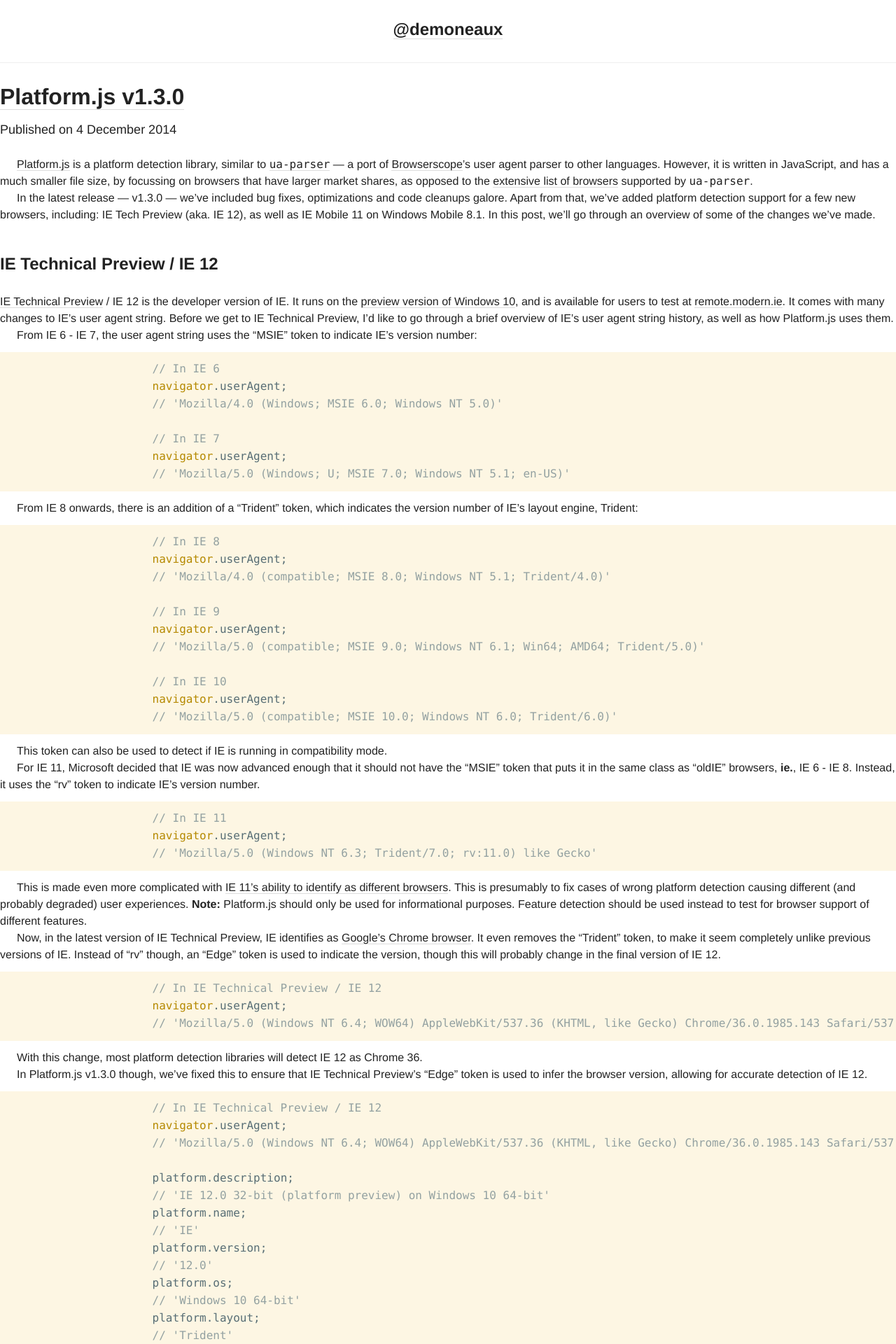
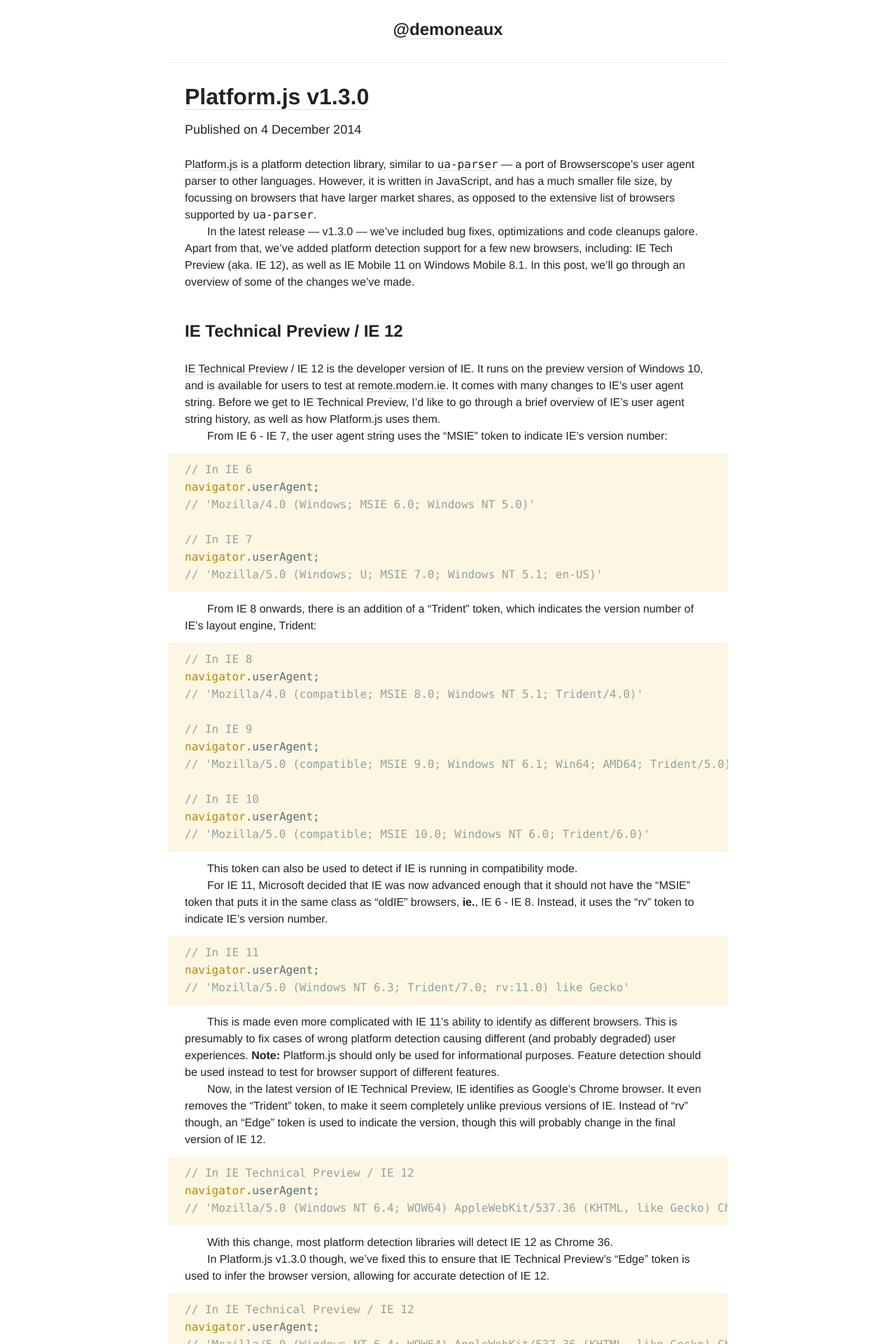
Before and after one commit to bnjmnt4n/site, a Jekyll site: the page built from _posts/2014-12-4-platform.js-v1.3.0.md, in a window 1280 px wide. Shown: the top 1920 px of the page at 70% size. Built offline with Jekyll 4.4.1, drawn with Linux system fonts in a browser that asks for light colours.

Commit message:
Add default `layout` and `html_id` and change theme.

```diff
--- a/_config.yml
+++ b/_config.yml
@@ -6,6 +6,14 @@
   - "LICENSE"
   - "README.md"
 permalink: "/blog/:title/"
+defaults:
+  -
+    scope:
+      path: ""
+      type: "posts"
+    values:
+      layout: "post"
+      html_id: "post"
 gems:
   - "jekyll-last-modified-at"
   - "jekyll-sitemap"
--- a/_layouts/post.html
+++ b/_layouts/post.html
@@ -1,8 +1,6 @@
 ---
 layout: default
-html_id: post
 ---
-{% assign page.html_id = 'post' %}
 <article>
   <header>
   {% assign post = page %}
--- a/main.css
+++ b/main.css
@@ -11,21 +11,20 @@
   -webkit-font-smoothing: antialiased;
 }
 
-#top, #bottom {
+body {
+  max-width: 800px;
+  margin: 0 auto;
+}
+
+#top,
+#content,
+#bottom {
   padding: 24px;
 }
 
+#top,
 #content {
-  padding-top: 24px;
-  padding-bottom: 24px;
-}
-
-#top {
   border-bottom: 1px solid #eee;
-}
-
-#bottom {
-  border-top: 1px solid #eee;
 }
 
 #top h1 {
@@ -33,16 +32,6 @@
   text-align: center;
   font-size: 24px;
   margin-bottom: 5px;
-}
-
-#home #content,
-#blog #content,
-#post #content header,
-#post #content #body h2,
-#post #content #body h3,
-#post #content #body p {
-  margin-left: 24px;
-  margin-right: 24px;
 }
 
 h1 {
@@ -55,7 +44,8 @@
   margin: 40px 0 24px;
 }
 
-h3, #about h2, #blog .headline {
+h3,
+#blog .headline {
   font-size: 20px;
 }
 
@@ -70,6 +60,7 @@
 
 #home #content img {
   margin: 20px auto;
+  border: 5px solid #eee;
   border-radius: 150px;
 }
 
@@ -85,7 +76,7 @@
 }
 
 p {
-  text-indent: 24px;
+  text-indent: 32px;
 }
 
 p.meta {
@@ -99,7 +90,9 @@
   text-decoration: none;
 }
 
-a:hover, a:focus {
+a:active,
+a:focus,
+a:hover {
   border-color: #222;
 }
 
@@ -107,7 +100,13 @@
   border: 0;
 }
 
-h1 + p, h2 + p, h3 + p, #home #content p, #blog #content p + p, p.meta + p, #post #body p:first-child {
+h1 + p,
+h2 + p,
+h3 + p,
+#home #content p,
+#blog #content p + p,
+p.meta + p,
+#post #body p:first-child {
   text-indent: 0;
 }
 
@@ -123,7 +122,7 @@
 .highlight {
   background-color: #fdf6e3;
   color: #586e75;
-  margin: 12px 0;
+  margin: 12px -24px;
   padding: 12px 24px;
   overflow-x: scroll;
   -webkit-overflow-scrolling: touch;
@@ -200,28 +199,4 @@
 
 /* Desktop */
 @media all and (min-width: 800px) {
-  #top, #bottom {
-    padding-right: 17%;
-    padding-left: 17%;
-  }
-  #home #content,
-  #blog #content,
-  #post #content header,
-  #post #content #body h2,
-  #post #content #body h3,
-  #post #content #body p {
-    margin-right: 17%;
-    margin-left: 17%
-  }
-  .highlight {
-    padding-right: 17%;
-    padding-left: 17%;
-  }
-  #about {
-    margin-right: 17%;
-    margin-left: 17%;
-    margin-bottom: 0;
-    padding-right: 12px;
-    padding-left: 12px;
-  }
 }
```
Also changed, not shown: _posts/2014-11-29-hello-world.md (+0 -1 lines), _posts/2014-12-4-platform.js-v1.3.0.md (+0 -1 lines).
